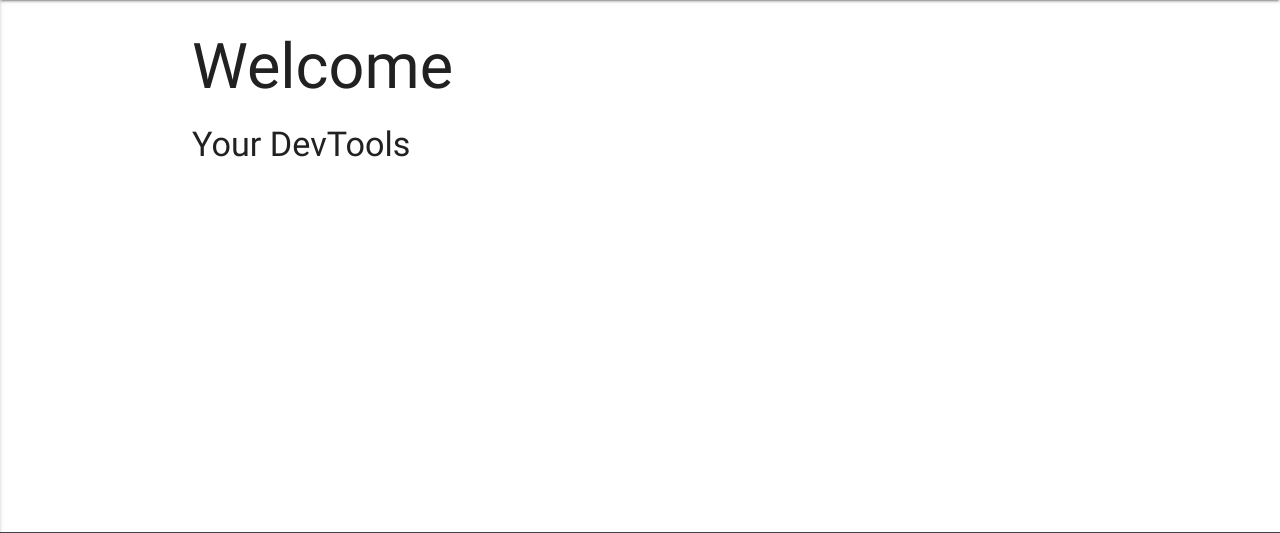
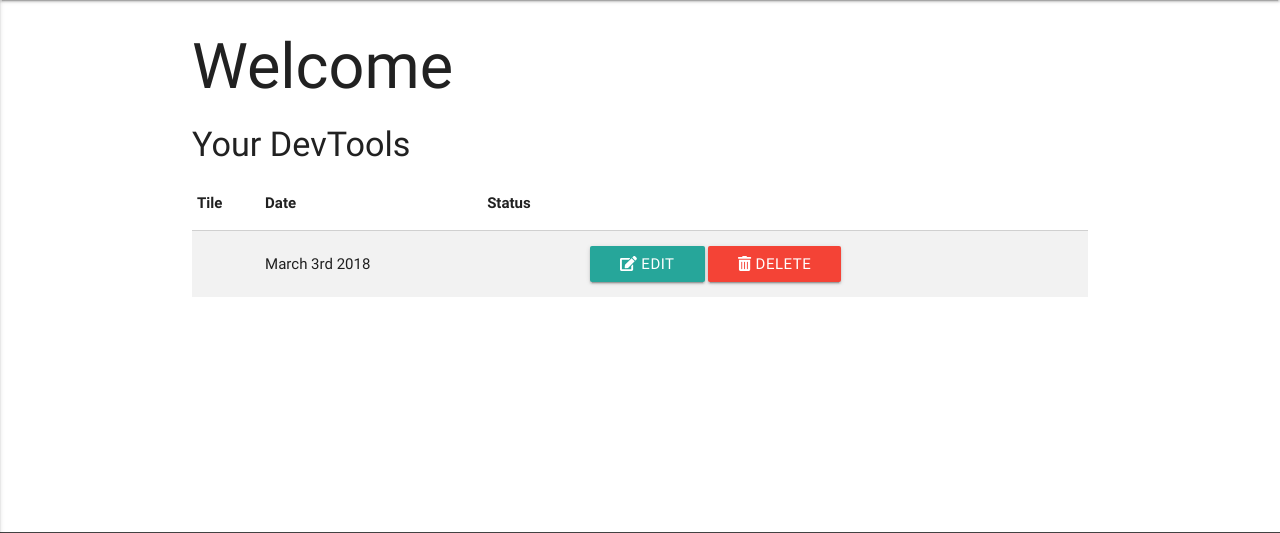
Before and after one commit to sunnyday90210/devtrack, a Node server app: page /dashboard in a window 1280 px wide. Shown: the part 64-597 px from the top of the page. Run offline with Node 20, Linux system fonts and the light colour scheme; a user stored in the database is signed in; tables that the repository leaves empty hold one stand-in row (values such as "Sample post"); some libraries are stand-ins or nearby versions.

Commit message:
dashboard edit and delete form

```diff
--- a/app.js
+++ b/app.js
@@ -26,7 +26,8 @@
 const {
   truncate,
   stripTags,
-  formatDate
+  formatDate,
+  select
 } = require('./helpers/hbs');
 
 // Map global promises
@@ -52,7 +53,8 @@
     helpers: {
       truncate: truncate,
       stripTags: stripTags,
-      formatDate: formatDate
+      formatDate: formatDate,
+      select: select
     },
     defaultLayout: "main"
   })
--- a/helpers/hbs.js
+++ b/helpers/hbs.js
@@ -1,4 +1,4 @@
-const moment = require('moment');
+const moment = require("moment");
 
 module.exports = {
   truncate: function(str, len) {
@@ -16,5 +16,8 @@
   },
   formatDate: function(date, format) {
     return moment(date).format(format);
+  },
+  select: function(selected, options){
+    return options.fn(this).replace( new RegExp(' value=\"' + selected + '\"'), '$& selected="selected"').replace( new RegExp('>' + selected + '</option>'), ' selected="selected"$&');
   }
 };
--- a/public/css/style.css
+++ b/public/css/style.css
@@ -27,3 +27,15 @@
   left: 50%;
   transform: translate(-50%, -50%);
 }
+
+.responsive-img {
+  max-width: 50% !important;
+}
+
+.dash-status {
+  text-transform: capitalize;
+}
+
+#delete-form {
+  display: inline;
+}
--- a/routes/index.js
+++ b/routes/index.js
@@ -1,5 +1,7 @@
 const express = require("express");
 const router = express.Router();
+const mongoose = require('mongoose');
+const Devtools = mongoose.model('devtools');
 const { ensureAuthenticated, ensureGuest } = require("../helpers/auth");
 
 router.get("/", ensureGuest, (req, res) => {
@@ -7,7 +9,12 @@
 });
 
 router.get("/dashboard", ensureAuthenticated, (req, res) => {
-  res.render("index/dashboard");
+  Devtools.find({user:req.user.id})
+  .then(devtools => {
+  res.render("index/dashboard", {
+    devtools: devtools
+  });
+  });
 });
 
 router.get("/about", (req, res) => {
--- a/views/devtools/add.handlebars
+++ b/views/devtools/add.handlebars
@@ -9,7 +9,7 @@
     </div>
     <div class="row">
       <div class="input-field">
-        <select name="statue">
+        <select name="status">
           <option value="public" selected>Public</option>
           <option value="private">Private</option>
         </select>
--- a/views/index/dashboard.handlebars
+++ b/views/index/dashboard.handlebars
@@ -1,2 +1,33 @@
 <h1>Welcome {{user.firstName}}</h1>
 <h4>Your DevTools</h4>
+{{#if devtools}}
+  <table class="striped">
+    <thead>
+      <tr>
+        <th>Tile</th>
+        <th>Date</th>
+        <th>Status</th>
+        <th></th>
+      </tr>
+    </thead>
+    <tbody>
+      {{#each devtools}}
+        <tr>
+          <td><a href="/devtools/show/{{id}}">{{title}}</a></td>
+          <td>{{formatDate date 'MMMM do YYYY'}}</td>
+          <td><span class="dash-status">{{status}}</span></td>
+          <td><a class="btn left-align" href="/devtools/edit/{{id}}"><i class="fas fa-edit"></i> Edit</a>
+
+
+          <form action="/devtools/{{id}}" method="post" id="delete-form">
+            <button type="submit" class="btn red"><i class="fas fa-trash-alt"></i> Delete</button>
+          </form>
+          </td>
+        </tr>
+      {{/each}}
+    </tbody>
+  </table>
+
+{{else}}
+  <p>You do not have any DevTools yet.</p>
+{{/if}}
```
Also changed, not shown: routes/devtools.js (+18 -6 lines), views/devtools/edit.handlebars (+36 -1 lines).
